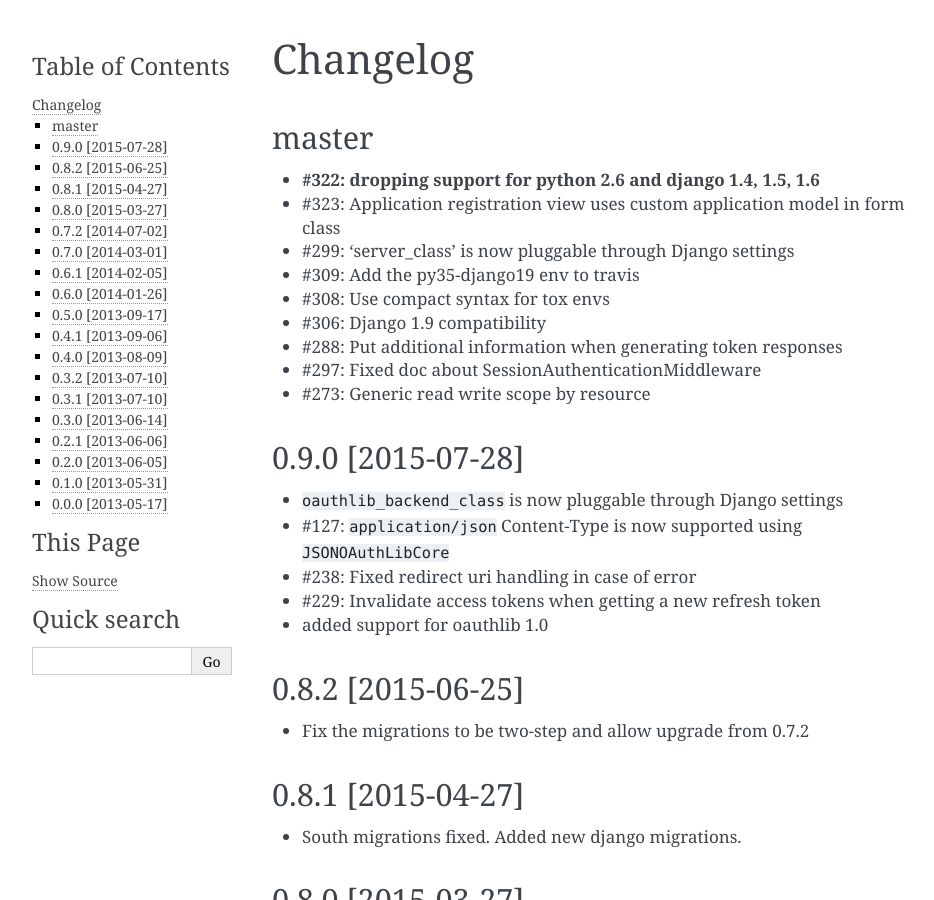
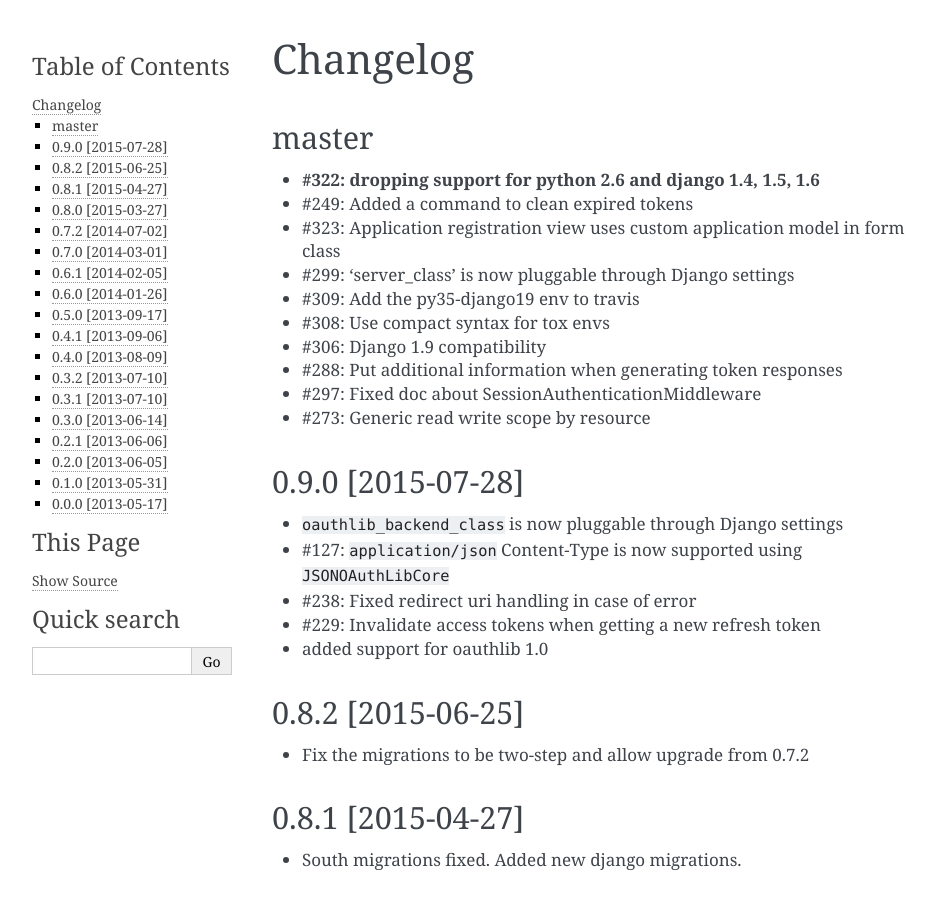
Before and after one commit to sheriffwoody0922/oauth-python-django, a Sphinx documentation site: the page built from docs/changelog.rst, in a window 1280 px wide and 900 px high. Shown: the whole window, without its empty margins (148-1082 px from the left). Built offline with Sphinx 7.4.7, drawn with Linux system fonts in a browser that asks for light colours.

Commit message:
updated changelog

```diff
--- a/README.rst
+++ b/README.rst
@@ -91,6 +91,7 @@
 ~~~~~~~~~~~~~~~~~~
 
 * **#322: dropping support for python 2.6 and django 1.4, 1.5, 1.6**
+* #249: Added a command to clean expired tokens
 * #323: Application registration view uses custom application model in form class
 * #299: 'server_class' is now pluggable through Django settings
 * #309: Add the py35-django19 env to travis
--- a/docs/changelog.rst
+++ b/docs/changelog.rst
@@ -5,6 +5,7 @@
 ------------------
 
 * **#322: dropping support for python 2.6 and django 1.4, 1.5, 1.6**
+* #249: Added a command to clean expired tokens
 * #323: Application registration view uses custom application model in form class
 * #299: 'server_class' is now pluggable through Django settings
 * #309: Add the py35-django19 env to travis
```
